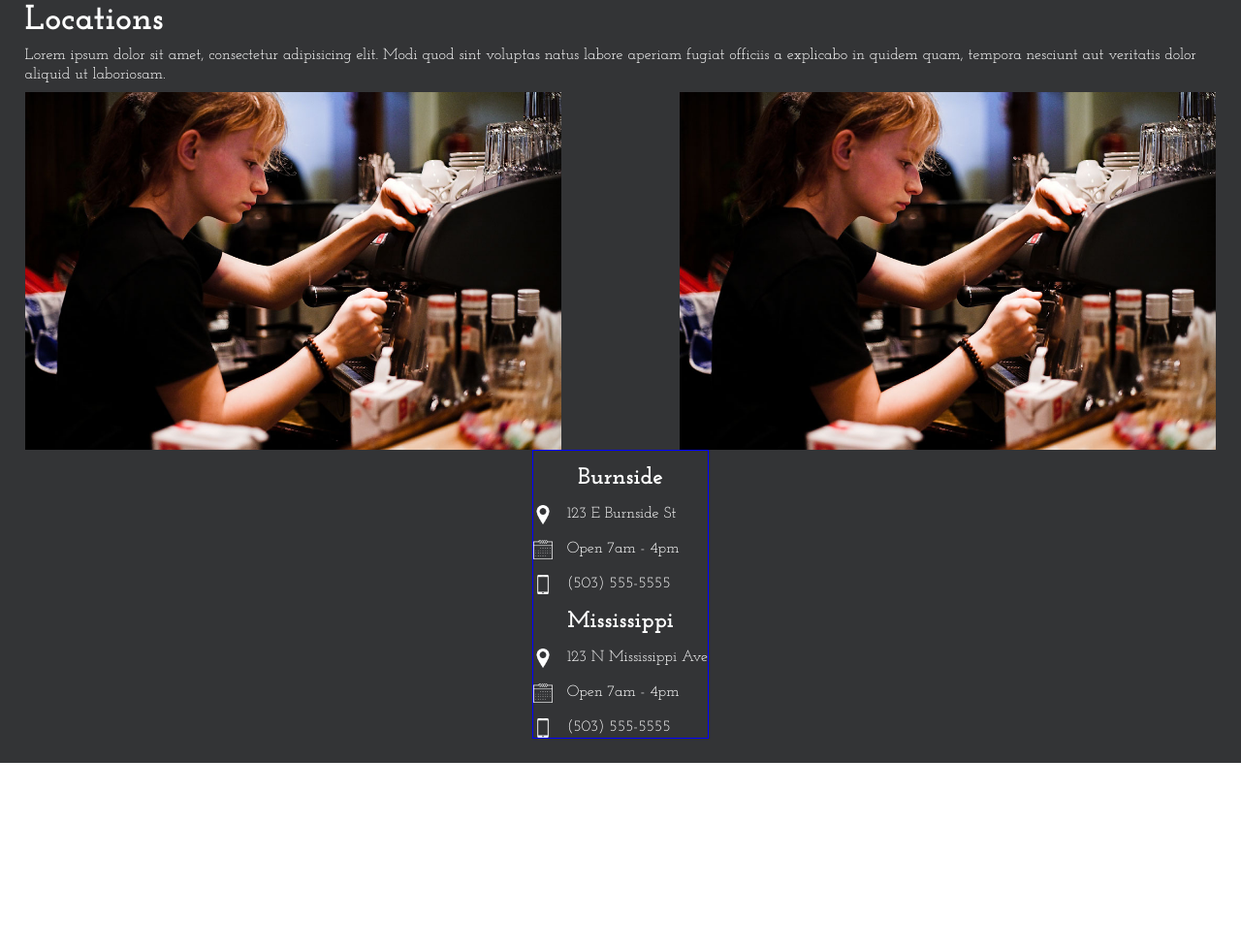
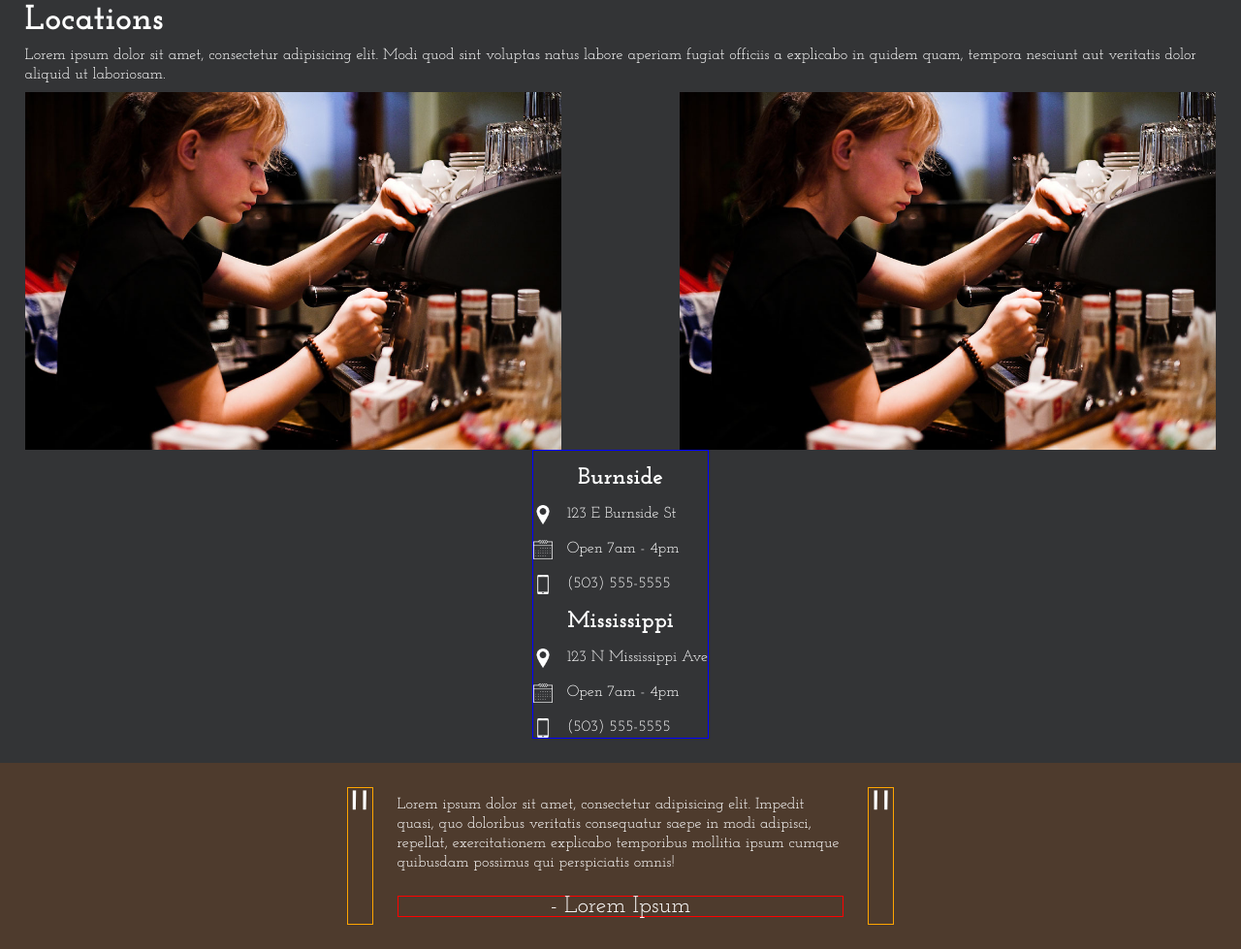
Before and after one commit to jeffsdev/Elixir-Coffee, a website: page app/index.html in a window 1280 px wide. Shown: the part 1597-2576 px from the top of the page at 97% size. Before the commit the page ends 2384 px from the top, so only its background shows below. Drawn offline with Linux system fonts and the light colour scheme.

Commit message:
add quote section

```diff
--- a/app/index.html
+++ b/app/index.html
@@ -120,6 +120,19 @@
           </div>
         </div>
       </section>
+      <!-- Quotes Section -->
+      <section id="quotes">
+        <div class="container quotes-content">
+          <span class="openquote">"</span>
+          <p class="quote">Lorem ipsum dolor sit amet, consectetur adipisicing elit. Impedit quasi, quo doloribus veritatis consequatur saepe in modi adipisci, repellat, exercitationem explicabo temporibus mollitia ipsum cumque quibusdam possimus qui perspiciatis omnis!
+          <br>
+          <span class="quotesource">- Lorem Ipsum</span>
+          </p>
+          <span class="closequote">"</span>
+        </div>
+
+
+      </section>
 
     </main>
 
--- a/app/scss/layout/_module.scss
+++ b/app/scss/layout/_module.scss
@@ -2,3 +2,4 @@
 @import "header";
 @import "about";
 @import "locations";
+@import "quotes";
--- /dev/null
+++ b/app/scss/layout/_quotes.scss
@@ -0,0 +1,21 @@
+#quotes {
+  padding: 25px 2%;
+  background: $coffee-brown;
+  .quotes-content {
+    display: flex;
+    width: 50%;
+    color: white;
+    span:not(.quotesource) {
+      border: 1px solid orange;
+      font-size: 5em;
+      margin: 0 25px;
+    }
+    .quotesource {
+      display: block;
+      border: 1px solid red;
+      text-align: center;
+      font-size: 1.5em;
+      margin-top: 1em;
+    }
+  }
+}
--- a/app/scss/utils/_variables.scss
+++ b/app/scss/utils/_variables.scss
@@ -1,6 +1,7 @@
 // Colors
 $light-tan: #e7e6e2;
 $dark-gray: #333436;
+$coffee-brown: #4e3b2d;
 
 // Media Queries
 $tablet: "(min-width: 768px)";
```
Also changed, not shown: app/css/main.css.
